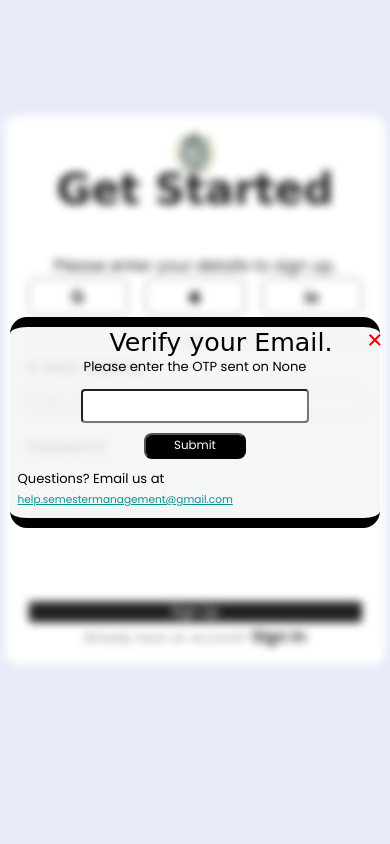
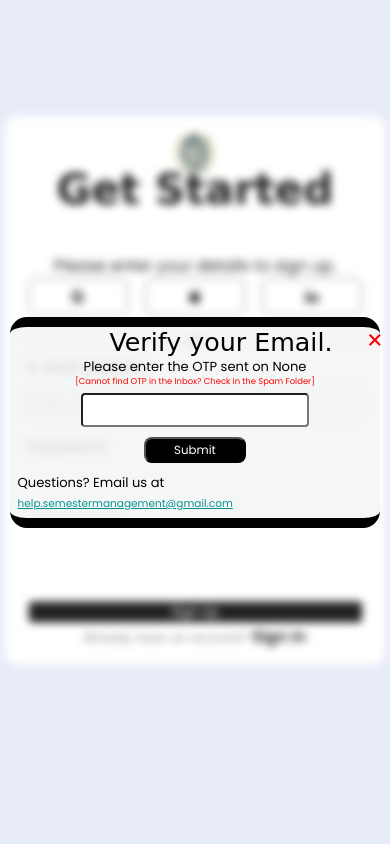
Before and after one commit to abhas-kumar-sinha/Semester-Management-Web, a Flask app: page /Verify-OTP in a window 390 px wide. Run offline with Flask 3, Linux system fonts and the light colour scheme; some web fonts are replaced.

Commit message:
addressed OTP not recieving issue

```diff
--- a/app.py
+++ b/app.py
@@ -21,7 +21,7 @@ result = urlparse(database_url)
 connection = pg8000.connect(
     user=result.username,
     password=result.password,
-    host="dpg-csrk7jl2ng1s738a9hag-a.oregon-postgres.render.com",
+    host=result.hostname,
     port=5432,
     database=result.path[1:]
 )
--- a/static/css/OTP_style.css
+++ b/static/css/OTP_style.css
@@ -26,8 +26,17 @@
     height: 100%;
     width: 100%;
     border-radius: 2vw;
+
+    p a{
+        color: rgb(9, 145, 145);
+    }
 }
 
+.spam-alert{
+    font-size: 1.1vw;
+    color: red;
+    margin: -0.5% 0;
+}
 
 .legend-wrapper{
     width: 37vw;
@@ -73,8 +82,7 @@
 }
 
 .otp-submit{
-    margin-top: 0.5vw;
-    height:3.5vw;
+    height:3.25vw;
     width: 8vw;
     border-radius: 2vw;
     font-size: 1.5vw;
@@ -159,6 +167,13 @@
         }
     }
 
+    .spam-alert{
+        font-size: 1vh;
+        color: red;
+        margin: -0.5% 0;
+        margin-bottom: -2%;
+    }
+
     .otp-submit{
         margin-top: 0.5vw;
         height:3vh;
--- a/templates/Signup-OTP.html
+++ b/templates/Signup-OTP.html
@@ -57,6 +57,7 @@
                         <a href="Sign-Up"><i class='bx bx-x close-otp-box' ></i></a>
                     </div>
                     <p>Please enter the OTP sent on {{email}}</p>
+                    <span class="spam-alert">[Cannot find OTP in the Inbox? Check in the Spam Folder]</span>
                     <input id="otp-input" type="text" name="entered_OTP" maxlength="6" autocomplete="off">
                     <button type="submit" class="otp-submit">Submit</button>
                     <p class="end-p">Questions? Email us at <a href="mailto:help.semestermanagement@gmail.com">help.semestermanagement@gmail.com</a></p>
```
